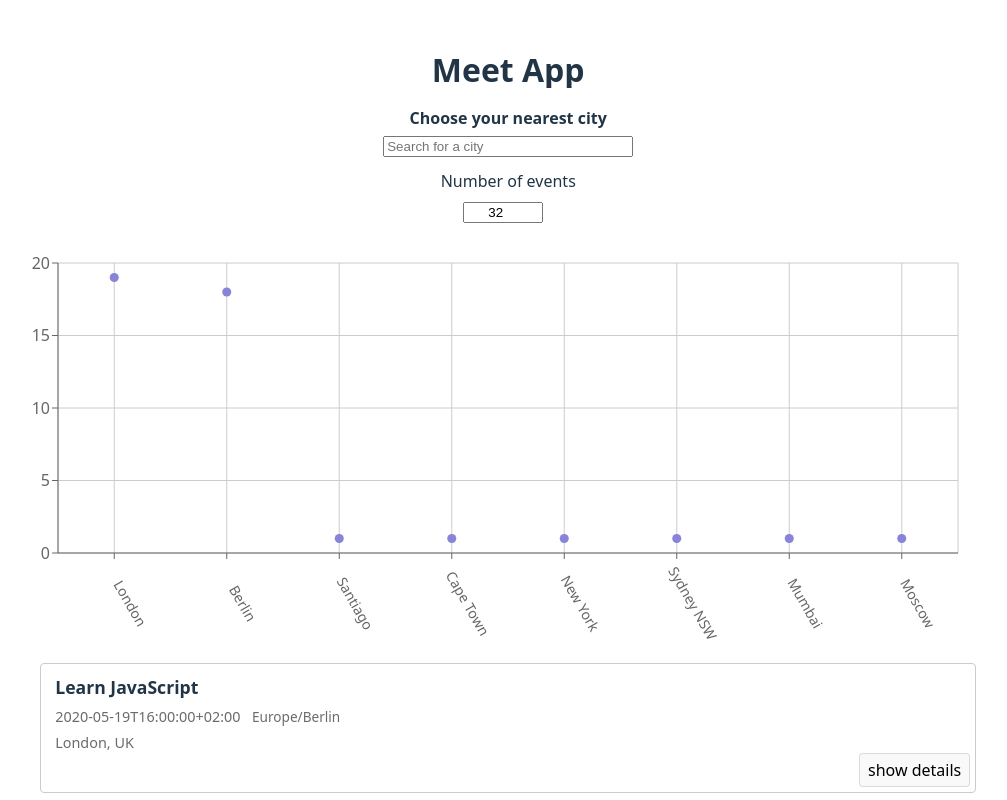
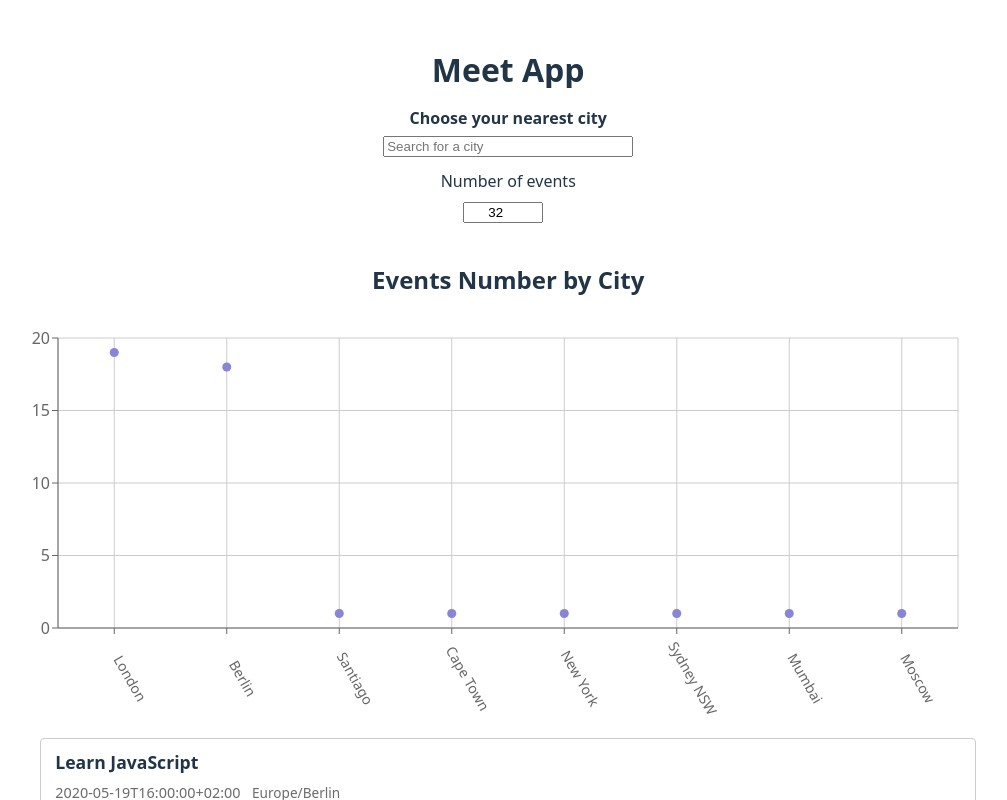
Before and after one commit to dkorotkov444/meet, a React (Vite) app: page / in a window 1280 px wide. Shown: the top 800 px of the page, without its empty margins (150-1157 px from the left). Built offline with nearby package versions, Linux system fonts and the light colour scheme; what atatus-spa would draw is missing.

Commit message:
A4-E4.10 Added title to City chart.

```diff
--- a/src/components/CityEventsChart.jsx
+++ b/src/components/CityEventsChart.jsx
@@ -4,6 +4,7 @@ import React , {useState, useEffect} from 'react';
 import { ScatterChart, Scatter, XAxis, YAxis, CartesianGrid, Tooltip, ResponsiveContainer } from 'recharts';
 
 const CityEventsChart = ({ allLocations, allEvents }) => {
+    // Chart displays total counts per city regardless of filters applied elsewhere.
     const [data, setData] = useState([]);
 
     // Update chart data when the full events dataset or locations change
@@ -19,6 +20,8 @@ const CityEventsChart = ({ allLocations, allEvents }) => {
 
     // Render the scatter chart
     return (
+        <div>
+            <h2 className="chart-title">Events Number by City</h2>
             <ResponsiveContainer width="99%" height={400}>
                 <ScatterChart
                     margin={{
@@ -36,6 +39,7 @@ const CityEventsChart = ({ allLocations, allEvents }) => {
                     <Scatter name="A school" data={data} fill="#8884d8" />
                 </ScatterChart>
             </ResponsiveContainer>
+        </div>
     );
 };
 
```
Lines whose indentation alone changed are shown as unchanged.
